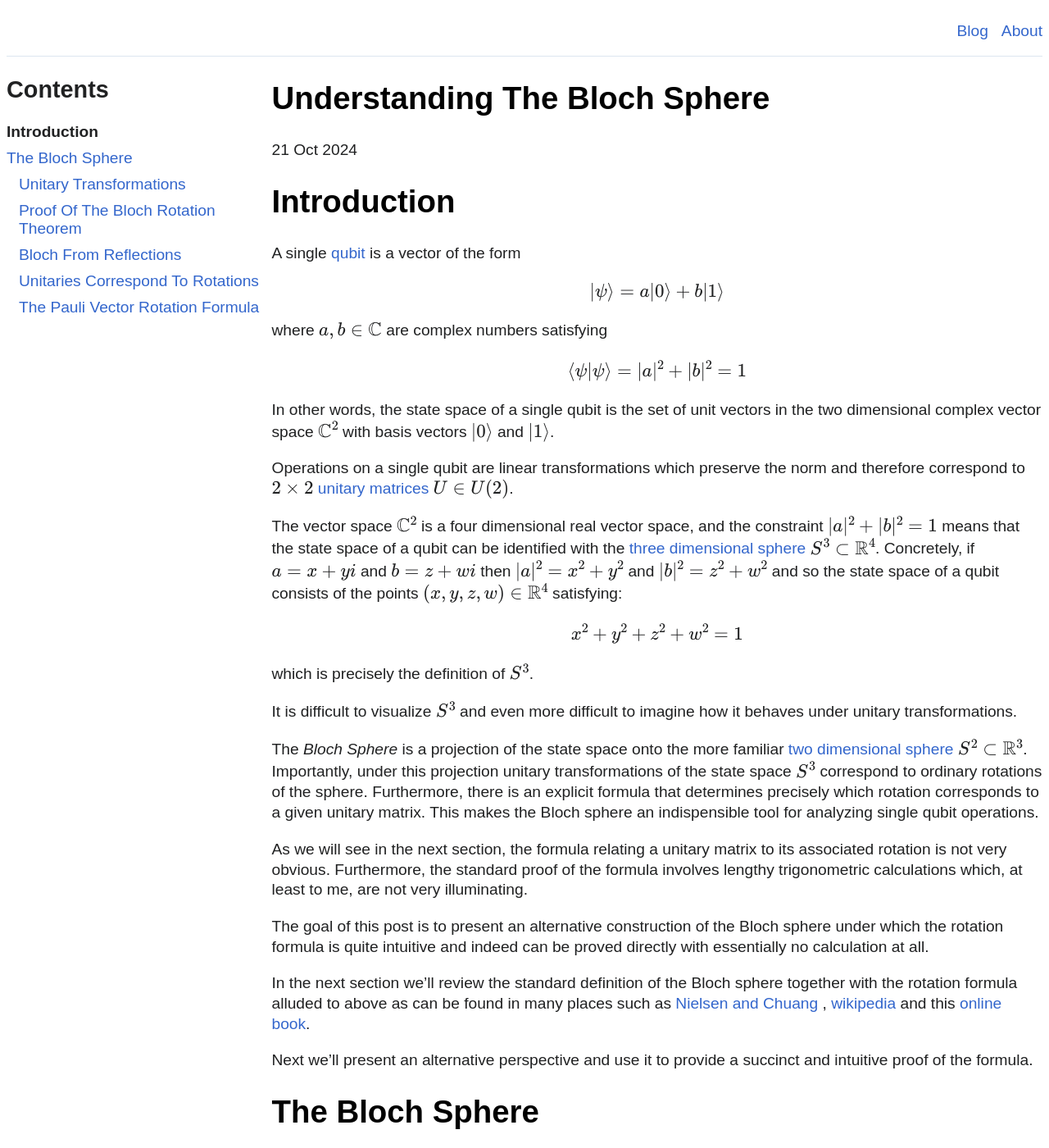
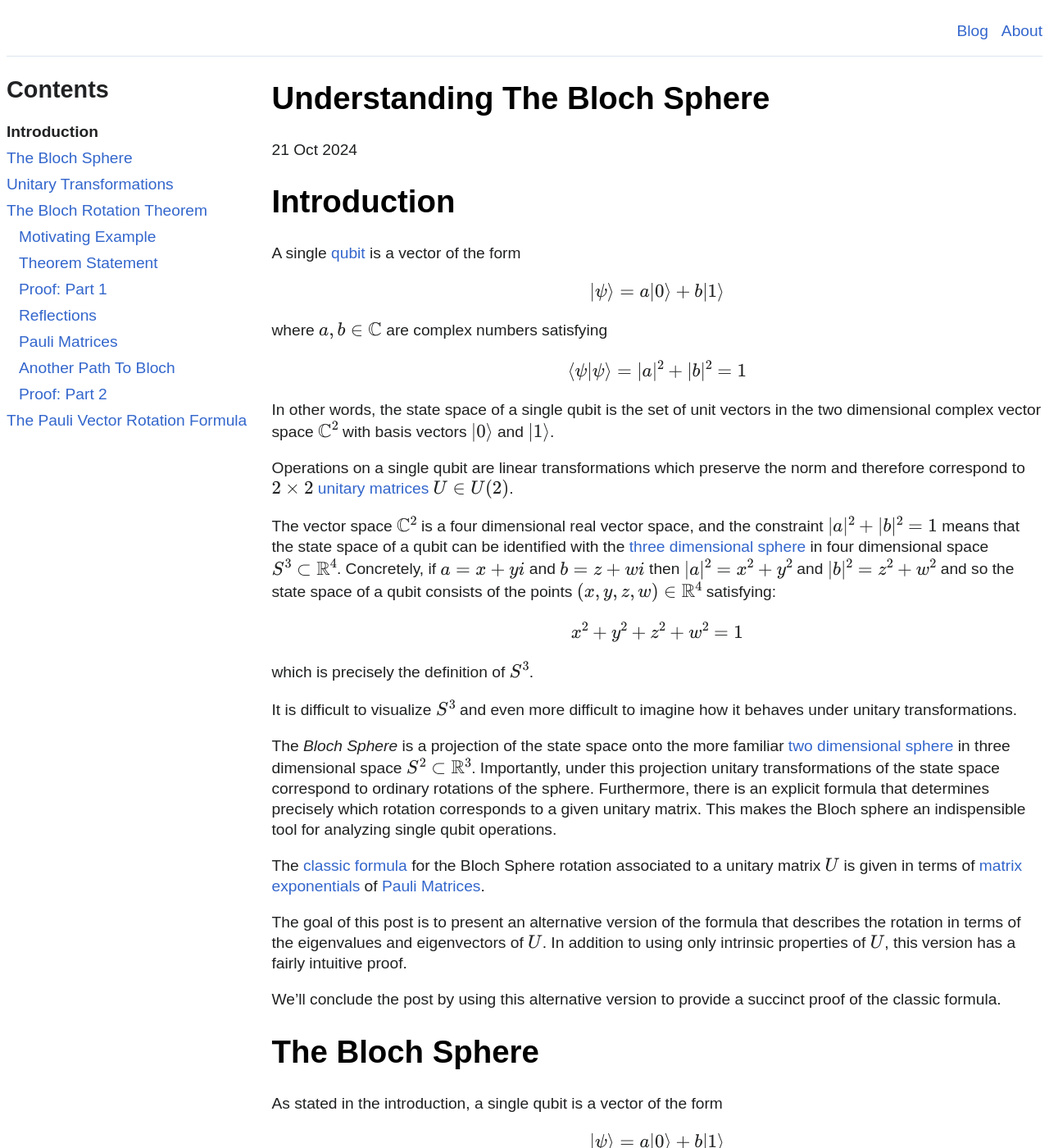
Before and after one commit to lowdanie/lowdanie.github.io, a Jekyll site: the page built from _posts/2024-10-21-bloch-sphere.md, in a window 1280 px wide and 1400 px high. Shown: the whole window at 82% size. Built offline with Jekyll 4.4.1, drawn with Linux system fonts in a browser that asks for light colours; comment, search, counter and statistics services are not loaded; some of the changed text lies outside the part shown.

Commit message:
second draft

```diff
--- a/_posts/2024-10-21-bloch-sphere.md
+++ b/_posts/2024-10-21-bloch-sphere.md
@@ -31,10 +31,10 @@
 The vector space $\mathbb{C}^2$ is a four dimensional real vector space, and the
 constraint $|a|^2 + |b|^2 = 1$ means that the state space of a qubit can be
 identified with the
-[three dimensional sphere](https://en.wikipedia.org/wiki/3-sphere)
-$S^3 \subset \mathbb{R}^4$. Concretely, if $a = x + yi$ and $b=z + wi$ then
-$|a|^2=x^2+y^2$ and $|b|^2 = z^2 + w^2$ and so the state space of a qubit
-consists of the points $(x,y,z,w)\in\mathbb{R}^4$ satisfying:
+[three dimensional sphere](https://en.wikipedia.org/wiki/3-sphere) in four
+dimensional space $S^3 \subset \mathbb{R}^4$. Concretely, if $a = x + yi$ and
+$b=z + wi$ then $|a|^2=x^2+y^2$ and $|b|^2 = z^2 + w^2$ and so the state space
+of a qubit consists of the points $(x,y,z,w)\in\mathbb{R}^4$ satisfying:
 
 $$
 x^2 + y^2 + z^2 + w^2 = 1
@@ -46,31 +46,25 @@
 behaves under unitary transformations.
 
 The _Bloch Sphere_ is a projection of the state space onto the more familiar
-[two dimensional sphere](https://en.wikipedia.org/wiki/Sphere)
-$S^2 \subset \mathbb{R}^3$. Importantly, under this projection unitary
-transformations of the state space $S^3$ correspond to ordinary rotations of the
-sphere. Furthermore, there is an explicit formula that determines precisely
+[two dimensional sphere](https://en.wikipedia.org/wiki/Sphere) in three
+dimensional space $S^2 \subset \mathbb{R}^3$. Importantly, under this projection
+unitary transformations of the state space correspond to ordinary rotations of
+the sphere. Furthermore, there is an explicit formula that determines precisely
 which rotation corresponds to a given unitary matrix. This makes the Bloch
 sphere an indispensible tool for analyzing single qubit operations.
 
-As we will see in the next section, the formula relating a unitary matrix to its
-associated rotation is not very obvious. Furthermore, the standard proof of the
-formula involves lengthy trigonometric calculations which, at least to me, are
-not very illuminating.
+The [classic formula](https://en.wikipedia.org/wiki/Bloch_sphere#Rotations) for
+the Bloch Sphere rotation associated to a unitary matrix $U$ is given in terms
+of [matrix exponentials](https://en.wikipedia.org/wiki/Matrix_exponential) of
+[Pauli Matrices](https://en.wikipedia.org/wiki/Pauli_matrices).
 
-The goal of this post is to present an alternative construction of the Bloch
-sphere under which the rotation formula is quite intuitive and indeed can be
-proved directly with essentially no calculation at all.
+The goal of this post is to present an alternative version of the formula that
+describes the rotation in terms of the eigenvalues and eigenvectors of $U$. In
+addition to using only intrinsic properties of $U$, this version has a fairly
+intuitive proof.
 
-In the next section we'll review the standard definition of the Bloch sphere
-together with the rotation formula alluded to above as can be found in many
-places such as
-[Nielsen and Chuang](https://www.google.com/books/edition/Quantum_Computation_and_Quantum_Informat/aai-P4V9GJ8C?hl=en&gbpv=0)
-, [wikipedia](https://en.wikipedia.org/wiki/Qubit#Bloch_sphere_representation)
-and this [online book](https://qubit.guide/index).
-
-Next we'll present an alternative perspective and use it to provide a succinct
-and intuitive proof of the formula.
+We'll conclude the post by using this alternative version to provide a succinct
+proof of the classic formula.
 
 # The Bloch Sphere
 
@@ -103,21 +97,26 @@
 [spherical coordinates](https://en.wikipedia.org/wiki/Spherical_coordinate_system)
 the pair of angles $(\theta, \varphi)$ define a point on the unit sphere:
 
-{% include image_with_source.html url="/assets/bloch_sphere/Bloch_sphere.svg.png" source_url="https://commons.wikimedia.org/w/index.php?curid=5829358" %}
+{::nomarkdown}
+
+<figure>
+  <img src="/assets/bloch_sphere/Bloch_sphere.svg.png">
+  <figcaption>Source: <a href="https://commons.wikimedia.org/w/index.php?curid=5829358">Wikipedia</a></figcaption>
+</figure>
+{:/}
 
 The Bloch sphere projection maps the qubit state $|\psi\rangle$ to the point on
-the sphere with polar coordinates $(\theta,\varphi)$. In cartesian coordinates
-this point is equal to:
+the sphere with spherical coordinates $(\theta,\varphi)$. In cartesian
+coordinates this point is equal to:
 
 $$
 (\cos\varphi\sin\theta, \sin\varphi\sin\theta, \cos\theta) \in \mathbb{R}^3
 $$
 
-To facilitate notation, we will denote the state space of a qubit by
-$S\subset\mathbb{C}^2$ and denote the Bloch projection by $\mathrm{Bloch}$:
+To facilitate notation, we will denote the Bloch projection by $\mathrm{Bloch}$:
 
 $$
-\mathrm{Bloch} : S \rightarrow \mathbb{R}^3
+\mathrm{Bloch} : \mathbb{C}^2 \rightarrow \mathbb{R}^3
 $$
 
 Note that this projection ignores the global phase $e^{i \varphi_0}$. The
@@ -145,7 +144,7 @@
 (1, 0, 0)
 $$
 
-## Unitary Transformations
+# Unitary Transformations
 
 Recall that a $2\times 2$
 [unitary matrix](https://en.wikipedia.org/wiki/Unitary_matrix) $U$ is a
@@ -192,12 +191,19 @@
 Z|\psi\rangle = \frac{1}{\sqrt{2}}\left(|0\rangle - |1\rangle\right)
 $$
 
-All operations that we can physically apply to a qubit correspond to
+# The Bloch Rotation Theorem
+
+All operations (with the exception of
+[measurement](https://en.wikipedia.org/wiki/Measurement_in_quantum_mechanics))
+that we can physically apply to a qubit
+[can be represented by](https://en.wikipedia.org/wiki/Qubit#Operations_on_qubits)
 transformation by a unitary matrix $U$. It is therefore natural to wonder what
 multiplication by $U$ corresponds to on the Bloch sphere. Or, more precisely,
 what is the relationship between the points
 $\mathrm{Bloch}(|\psi\rangle)\in\mathbb{R}^3$ and
 $\mathrm{Bloch}(U|\psi\rangle)\in\mathbb{R}^3$?
+
+## Motivating Example
 
 We'll start by answering this question for the unitary matrix $Z$ from the
 previous example. If we apply $Z$ to a general qubit state:
@@ -237,7 +243,11 @@
 $\alpha$ radians around the z-axis (see for reference
 [axis-angle representation](https://en.wikipedia.org/wiki/Axis%E2%80%93angle_representation)).
 
-In order to formalize this correspondence, we'll define the function
+## Theorem Statement
+
+We'll now generalize the example in the previous section to an arbitrary unitary
+matrix $U\in\mathrm{U}(2)$. In order to formalize the result, it is helpful to
+define the function
 
 $$
 F : \mathrm{U}(2) \rightarrow \mathrm{Aut}(\mathbb{R}^3)
@@ -266,8 +276,8 @@
 
 where $\mathbf{z} = (0, 0, 1)$ denotes the z-axis.
 
-The goal of this post is to prove the following generalization to arbitrary
-unitary matrices:
+We can now state the general correspondence between unitary transformations of
+qubits and rotations of the Bloch Sphere.
 
 {: #thm:bloch-rotation }
 
@@ -318,12 +328,7 @@
 introduce an alternative formulation of the Bloch projection and use it to prove
 that $F(U)$ is always a rotation.
 
-Finally, in the last section we'll use the theorem to prove the standard
-[rotation formula](https://en.wikipedia.org/wiki/Bloch_sphere#Rotations_about_a_general_axis)
-relating the axis of rotation to the
-[Pauli Matrices](https://en.wikipedia.org/wiki/Pauli_matrices).
-
-## Proof Of The Bloch Rotation Theorem
+## Proof: Part 1
 
 In this section we will prove the [Bloch Rotation](#thm:bloch-rotation) theorem
 under the assumption that $F(U)$ is always a rotation of $\mathbb{R}^3$. The set
@@ -404,7 +409,8 @@
 > $$
 
 _Proof_. This follows immediately from the definition of $F$ and the fact that
-the Bloch projection is invariant under scalar multiplication.
+the Bloch projection is invariant under scalar multiplication by complex numbers
+with norm $1$.
 
 _q.e.d_
 
@@ -437,7 +443,7 @@
 $$
 \begin{align*}
 F(U)\mathbf{z} &= F(U)\mathrm{Bloch}(|0\rangle) \\
-&= \mathrm{Bloch}(V|0\rangle) \\
+&= \mathrm{Bloch}(U|0\rangle) \\
 &= \mathrm{Bloch}(|\psi\rangle)
 \end{align*}
 $$
@@ -502,7 +508,7 @@
 plane orthogonal to $\mathrm{Bloch}(|\psi_1\rangle)$ by $\alpha$ radians.
 Together this proves the theorem.
 
-## Bloch From Reflections
+## Reflections
 
 In this section we will present an alternative formulation of the Bloch
 projection. In addition to being interesting in its own right, this new
@@ -512,7 +518,7 @@
 
 > **Definition (Reflection).** Let $\|\psi\rangle\in\mathbb{C}^2$ be a qubit
 > state. The reflection with axis $\|\psi\rangle$, denoted
-> $\mathrm{Ref}(\|\psi\rangle$, is defined to be the linear transformation of
+> $\mathrm{Ref}(\|\psi\rangle)$, is defined to be the linear transformation of
 > $\mathbb{C}^2$ that fixes $\|\psi\rangle$ and scales the vector orthogonal to
 > $\|\psi\rangle$ by $-1$.
 
@@ -551,10 +557,12 @@
 
 $$
 \begin{align*}
-\mathrm{Refl} : \mathbb{C}^2 &\rightarrow \mathfrak{su}(2) \\
-                |\psi\rangle &\mapsto \mathrm{Refl}(|\psi\rangle)
+\mathrm{Ref} : \mathbb{C}^2 &\rightarrow \mathfrak{su}(2) \\
+                |\psi\rangle &\mapsto \mathrm{Ref}(|\psi\rangle)
 \end{align*}
 $$
+
+## Pauli Matrices
 
 We'll now find a basis for the vector space $\mathfrak{su}(2)$. Let
 $M \in  \mathfrak{su}(2)$ be a matrix with coefficients:
@@ -637,7 +645,10 @@
 (X, Z) = \frac{1}{2}\mathrm{tr}(XZ^*) = 0
 $$
 
-The relationship to the Bloch projection is given by the following claim:
+## Another Path To Bloch
+
+We can reformulate the Bloch projection in terms of the $\mathrm{Ref}$ and
+$\mathrm{Pauli}$ operators:
 
 {: #clm:bloch-from-reflections }
 
@@ -657,10 +668,7 @@
 We can either follow the top arrow or compose the two bottom ones. The claim
 states that both paths are equivalent.
 
-The rest of this section will be dedicated to proving the claim. In the next
-section we will use this claim to prove that for any unitary matrix
-$U\in\mathrm{U}(2)$, the corresponding transformation of the Bloch sphere,
-$F(U)$, is always a rotation.
+The rest of this section will be dedicated to proving the claim.
 
 First lets obtain a more concrete version of the Pauli basis map
 $\mathrm{Pauli}$. Since the Pauli matrices $X,Y,Z\in\mathfrak{su}(2)$ form an
@@ -706,28 +714,31 @@
 |\psi\rangle = \cos(\theta/2)|0\rangle + e^{i\varphi}\sin(\theta/2)|1\rangle
 $$
 
-The plugging $a=\cos(\theta/2)$ and $b=e^{i\varphi}\sin(\theta/2)$ into equation
-\ref{eq:pauli-refl-coords}, together with standard trig identities gives us:
+then plugging $a=\cos(\theta/2)$ and $b=e^{i\varphi}\sin(\theta/2)$ into
+equation \ref{eq:pauli-refl-coords}, together with standard trig identities
+gives us:
 
 $$
-\mathrm{Pauli}(\mathrm{Refl}(|\psi\rangle)) = (\cos\varphi\sin\theta, \sin\varphi\sin\theta, \cos\theta)
+\mathrm{Pauli}(\mathrm{Ref}(|\psi\rangle)) = (\cos\varphi\sin\theta, \sin\varphi\sin\theta, \cos\theta)
 $$
 
-which by definition is equal to $\mathrm{Bloch}(|\phi\rangle)$. This concludes
+which by definition is equal to $\mathrm{Bloch}(|\psi\rangle)$. This concludes
 the proof of claim [Bloch From Reflections](#clm:bloch-from-reflections).
 
-## Unitaries Correspond To Rotations
+## Proof: Part 2
 
 In this section we will prove that unitary transformations $U\in\mathrm{U}(2)$
 on $\mathbb{C}^2$ correspond to rotations of the Bloch sphere in $\mathbb{R}^3$.
-To be precise, we define a _rotation_ of $\mathbb{R}^3$ to be a linear
-transformation that preserves the inner product and orientation. The group of
-linear transformations with this form is called the
-[Special Orthogonal Group](https://en.wikipedia.org/wiki/3D_rotation_group).
+This will complete the proof of the [Bloch Rotation](#thm:bloch-rotation)
+theorem.
+
+To be precise, a [rotation](https://en.wikipedia.org/wiki/Rotation) of
+$\mathbb{R}^3$ is defined as a linear transformation that preserves the inner
+product and orientation.
 
 By claim [Bloch From Reflections](#clm:bloch-from-reflections) in the previous
 section, the Bloch projection can be decomposed into the composition of the
-reflection map $\mathrm{Refl}$ and the Pauli basis map:
+reflection map $\mathrm{Ref}$ and the Pauli basis map:
 
 {: .center-image}
 ![Bloch Factorization](/assets/bloch_sphere/bloch_factorization.png)
@@ -793,10 +804,11 @@
 $G: \mathrm{U}(2) \rightarrow \mathrm{O}(3)$ is continuous, this implies that
 $G(U)$ preserves orientation for all $U\in\mathrm{U}(2)$.
 
-## The Pauli Vector Rotation Formula
+# The Pauli Vector Rotation Formula
 
-The standard relationship between unitary transformations of qubits and
-rotations of the Bloch Sphere is stated in terms of _Pauli Vectors_. The
+The [standard](https://en.wikipedia.org/wiki/Bloch_sphere#Rotations)
+relationship between unitary transformations of qubits and rotations of the
+Bloch Sphere is stated in terms of _Pauli Vectors_. The
 [Pauli Vector](https://en.wikipedia.org/wiki/Pauli_matrices#Pauli_vectors) is
 defined to be the tuple of Pauli matrices:
 
@@ -819,7 +831,7 @@
 
 The connection to the Bloch Sphere comes from the following theorem:
 
-> **Theorem [Pauli Vector Rotation Formula].** Let $\theta\in\mathbb{R}$ be a
+> **Theorem (Pauli Vector Rotation Formula).** Let $\theta\in\mathbb{R}$ be a
 > real number and $\mathbf{n}\in\mathbb{R}^3$ be a unit vector. Let $U$ be the
 > unitary matrix
 > $U = e^{-i\frac{\theta}{2}\mathbf{n}\cdot\overrightarrow{\sigma}} \in \mathrm{U}(2)$.
@@ -832,7 +844,7 @@
 > $$
 
 We'll prove this theorem using the [Bloch Rotation](#thm:bloch-rotation) theorem
-and [Bloch From Rotations](#clm:bloch-from-reflections).
+and [Bloch From Reflections](#clm:bloch-from-reflections).
 
 In order to apply the [Bloch Rotation](#thm:bloch-rotation) theorem to
 $U = e^{-i\frac{\theta}{2}\mathbf{n}\cdot\overrightarrow{\sigma}}$ we need to
@@ -899,10 +911,10 @@
 
 $$
 \begin{align*}
-U &= e^{i\frac{\theta}{2}M}
-= e^{i\frac{\theta}{2}VZV^*}
-= V e^{i\frac{\theta}{2}Z} V^* \\
-&= V\left[\begin{matrix} e^{i\frac{\theta}{2}} & 0 \\ 0 & -i\frac{\theta}{2}\end{matrix}\right]V^*
+U &= e^{-i\frac{\theta}{2}M}
+= e^{-i\frac{\theta}{2}VZV^*}
+= V e^{-i\frac{\theta}{2}Z} V^* \\
+&= V\left[\begin{matrix} e^{-i\frac{\theta}{2}} & 0 \\ 0 & e^{i\frac{\theta}{2}} \end{matrix}\right]V^*
 \end{align*}
 $$
 
@@ -910,8 +922,8 @@
 
 $$
 \begin{align*}
-\lambda_1(U) &= e^{i\frac{\theta}{2}} \\
-\lambda_2(U) &= e^{-i\frac{\theta}{2}}
+\lambda_1(U) &= e^{-i\frac{\theta}{2}} \\
+\lambda_2(U) &= e^{i\frac{\theta}{2}}
 \end{align*}
 $$
 
@@ -919,17 +931,17 @@
 
 We can now apply theorem [Bloch Rotation](#thm:bloch-rotation) to $U$. We just
 saw that the first eigenvector of $U$, $|\psi_1\rangle$ is equal to the first
-eigenvector of $M$. Since the eigenvectors of $M$ are $\lambda_1(M)=1$ and
+eigenvector of $M$. Since the eigenvalues of $M$ are $\lambda_1(M)=1$ and
 $\lambda_2(M)=-1$, $M$ is a reflection matrix and
 
 $$
-\mathrm{Refl}(|\psi_1\rangle) = M
+\mathrm{Ref}(|\psi_1\rangle) = M
 $$
 
-By [Bloch From Rotations](#clm:bloch-from-reflections):
+By [Bloch From Reflections](#clm:bloch-from-reflections):
 
 $$
-\mathrm{Bloch}(|\psi_1\rangle) = \mathrm{Pauli}(\mathrm{Refl}(|\psi_1\rangle))
+\mathrm{Bloch}(|\psi_1\rangle) = \mathrm{Pauli}(\mathrm{Ref}(|\psi_1\rangle))
 = \mathrm{Pauli}(M)
 $$
 
```
Also changed, not shown: other parts of _posts/2024-10-21-bloch-sphere.md (+22 -22 lines), assets/bloch_sphere/bloch_factorization.png.
